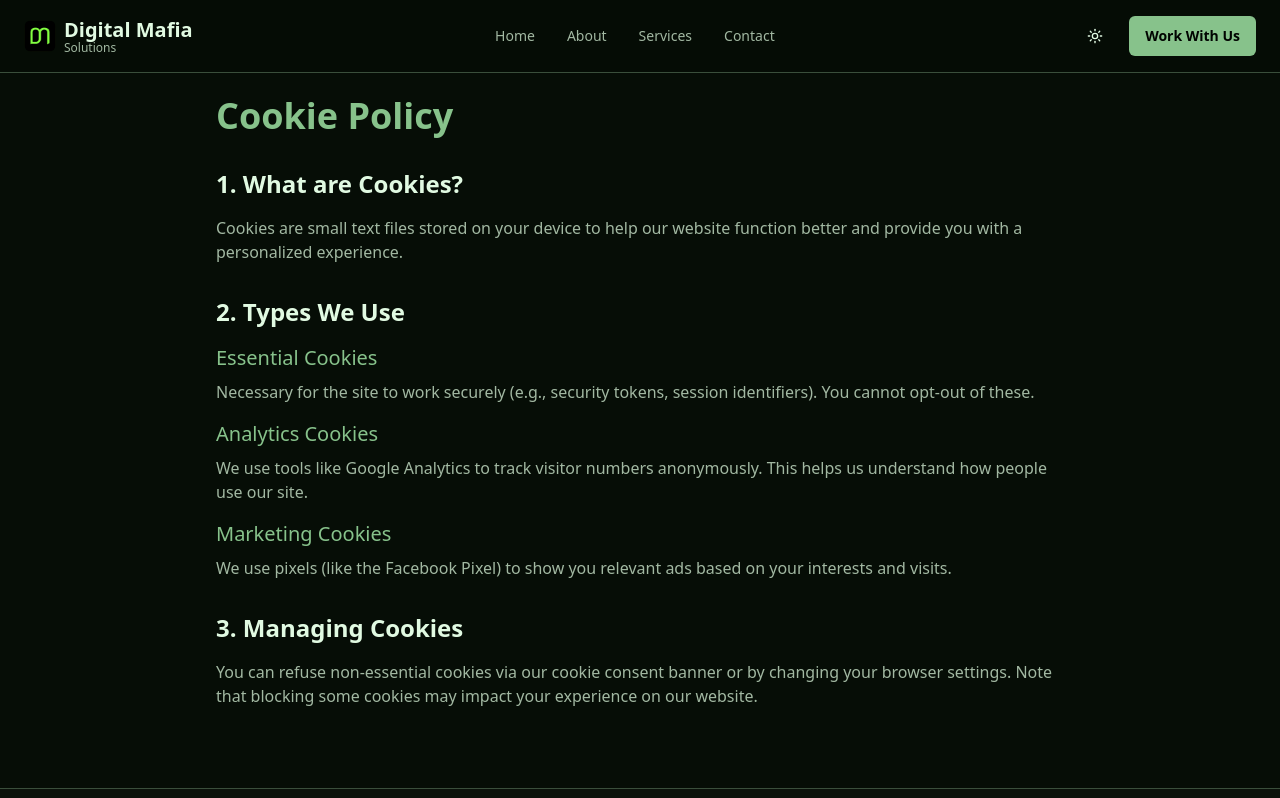
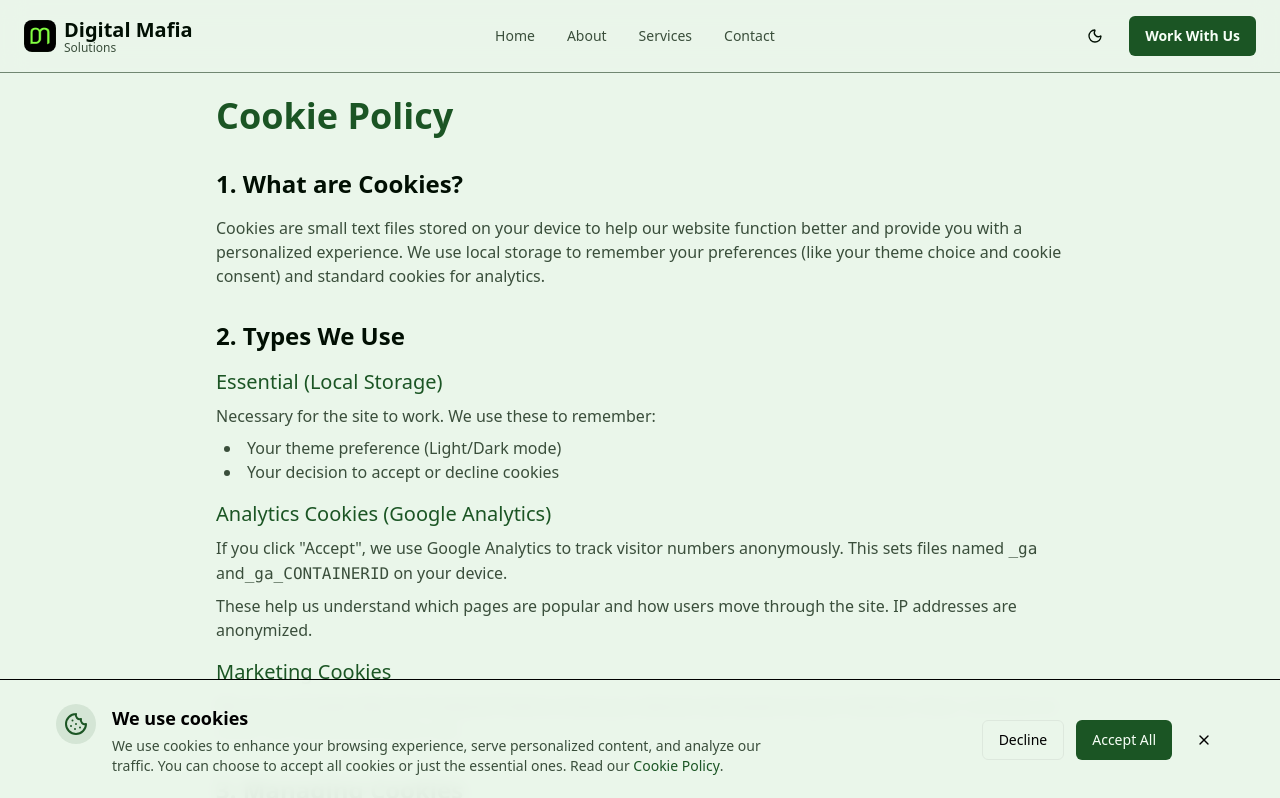
Before and after one commit to fawkesdbs/digital-mafia-landing, a React (Vite) app: page /cookies in a window 1280 px wide. Shown: the top 798 px of the page. Built offline with nearby package versions, Linux system fonts and the light colour scheme.

Commit message:
feat: Added analytics

```diff
--- a/src/App.tsx
+++ b/src/App.tsx
@@ -15,6 +15,8 @@ import NotFound from "./pages/NotFound";
 import Privacy from "./pages/Privacy";
 import Terms from "./pages/Terms";
 import Cookies from "./pages/Cookies";
+import { Analytics } from "./components/Analytics";
+import { CookieConsent } from "./components/CookieConsent";
 
 const queryClient = new QueryClient();
 
@@ -29,12 +31,13 @@ function ScrollToTop() {
 }
 
 const App = () => (
-  <ThemeProvider defaultTheme="dark">
+  <ThemeProvider>
     <QueryClientProvider client={queryClient}>
       <TooltipProvider>
         <Toaster />
         <Sonner />
         <BrowserRouter>
+          <Analytics />
           <ScrollToTop />
           <Routes>
             <Route path="/" element={<Index />} />
@@ -52,6 +55,7 @@ const App = () => (
             {/* ADD ALL CUSTOM ROUTES ABOVE THE CATCH-ALL "*" ROUTE */}
             <Route path="*" element={<NotFound />} />
           </Routes>
+          <CookieConsent />
         </BrowserRouter>
       </TooltipProvider>
     </QueryClientProvider>
--- /dev/null
+++ b/src/components/Analytics.tsx
@@ -0,0 +1,35 @@
+import { useEffect } from "react";
+
+const GA_MEASUREMENT_ID = "G-426V5VQE2J"; // Replace with your actual ID
+
+export function Analytics() {
+  useEffect(() => {
+    // 1. Check if user has consented
+    const consent = localStorage.getItem("digital-mafia-cookie-consent");
+
+    if (consent === "accepted") {
+      // 2. Load the Google Analytics Script dynamically
+      const script = document.createElement("script");
+      script.src = `https://www.googletagmanager.com/gtag/js?id=${GA_MEASUREMENT_ID}`;
+      script.async = true;
+      document.head.appendChild(script);
+
+      // 3. Initialize the global function
+      window.dataLayer = window.dataLayer || [];
+      function gtag(...args: (string | Date | number | boolean | object)[]) {
+        window.dataLayer.push(args);
+      }
+      gtag("js", new Date());
+      gtag("config", GA_MEASUREMENT_ID);
+    }
+  }, []);
+
+  return null; // This component renders nothing visually
+}
+
+// Add TypeScript support for the window object
+declare global {
+  interface Window {
+    dataLayer: unknown[];
+  }
+}
--- /dev/null
+++ b/src/components/CookieConsent.tsx
@@ -0,0 +1,82 @@
+import { useState, useEffect } from "react";
+import { Button } from "./ui/button";
+import { Link } from "react-router-dom";
+import { Cookie, X } from "lucide-react";
+
+export function CookieConsent() {
+  const [isVisible, setIsVisible] = useState(false);
+
+  useEffect(() => {
+    // Check if the user has already made a choice
+    const consent = localStorage.getItem("digital-mafia-cookie-consent");
+    if (!consent) {
+      // Small delay to make the entrance smoother
+      const timer = setTimeout(() => setIsVisible(true), 1000);
+      return () => clearTimeout(timer);
+    }
+  }, []);
+
+  const handleAccept = () => {
+    localStorage.setItem("digital-mafia-cookie-consent", "accepted");
+    setIsVisible(false);
+  };
+
+  const handleDecline = () => {
+    localStorage.setItem("digital-mafia-cookie-consent", "declined");
+    setIsVisible(false);
+  };
+
+  if (!isVisible) return null;
+
+  return (
+    <div className="fixed bottom-0 left-0 right-0 z-50 p-4 md:p-6 bg-background/95 backdrop-blur border-t shadow-lg animate-in slide-in-from-bottom duration-500">
+      <div className="container mx-auto max-w-7xl flex flex-col md:flex-row items-center justify-between gap-4">
+        <div className="flex items-start gap-4 flex-1">
+          <div className="p-2 bg-primary/10 rounded-full hidden md:block">
+            <Cookie className="h-6 w-6 text-primary" />
+          </div>
+          <div className="space-y-1">
+            <h3 className="font-semibold text-lg flex items-center gap-2">
+              We use cookies
+              <Cookie className="h-5 w-5 text-primary md:hidden" />
+            </h3>
+            <p className="text-muted-foreground text-sm max-w-2xl">
+              We use cookies to enhance your browsing experience, serve
+              personalized content, and analyze our traffic. You can choose to
+              accept all cookies or just the essential ones. Read our{" "}
+              <Link
+                to="/cookies"
+                className="text-primary hover:underline font-medium"
+              >
+                Cookie Policy
+              </Link>
+              .
+            </p>
+          </div>
+        </div>
+
+        <div className="flex items-center gap-3 w-full md:w-auto">
+          <Button
+            variant="outline"
+            onClick={handleDecline}
+            className="flex-1 md:flex-none"
+          >
+            Decline
+          </Button>
+          <Button onClick={handleAccept} className="flex-1 md:flex-none">
+            Accept All
+          </Button>
+          <Button
+            variant="ghost"
+            size="icon"
+            onClick={() => setIsVisible(false)} // Just closes the banner without saving preference (optional)
+            className="hidden md:inline-flex"
+            aria-label="Close cookie banner"
+          >
+            <X className="h-4 w-4" />
+          </Button>
+        </div>
+      </div>
+    </div>
+  );
+}
--- a/src/hooks/use-theme.tsx
+++ b/src/hooks/use-theme.tsx
@@ -24,13 +24,24 @@ const ThemeProviderContext = createContext<ThemeProviderState>(initialState);
 
 export function ThemeProvider({
   children,
-  defaultTheme = "dark",
   storageKey = "digital-mafia-theme",
   ...props
 }: ThemeProviderProps) {
-  const [theme, setTheme] = useState<Theme>(
-    () => (localStorage.getItem(storageKey) as Theme) || defaultTheme,
-  );
+  const [theme, setTheme] = useState<Theme>(() => {
+    // 1. Check if the user has manually set a preference previously
+    const storedTheme = localStorage.getItem(storageKey) as Theme;
+    if (storedTheme) {
+      return storedTheme;
+    }
+
+    // 2. If not, check the system/browser preference
+    if (window.matchMedia("(prefers-color-scheme: dark)").matches) {
+      return "dark";
+    }
+
+    // 3. If system is light, return light
+    return "light";
+  });
 
   useEffect(() => {
     const root = window.document.documentElement;
--- a/src/pages/Cookies.tsx
+++ b/src/pages/Cookies.tsx
@@ -1,5 +1,6 @@
 import Navigation from "../components/Navigation";
 import Footer from "../components/Footer";
+import { Link } from "react-router-dom";
 
 export default function Cookies() {
   return (
@@ -18,7 +19,9 @@ export default function Cookies() {
               <p className="text-muted-foreground">
                 Cookies are small text files stored on your device to help our
                 website function better and provide you with a personalized
-                experience.
+                experience. We use local storage to remember your preferences
+                (like your theme choice and cookie consent) and standard cookies
+                for analytics.
               </p>
             </section>
 
@@ -27,21 +30,29 @@ export default function Cookies() {
               <div className="space-y-4">
                 <div>
                   <h3 className="text-xl font-medium text-primary mb-2">
-                    Essential Cookies
+                    Essential (Local Storage)
                   </h3>
                   <p className="text-muted-foreground">
-                    Necessary for the site to work securely (e.g., security
-                    tokens, session identifiers). You cannot opt-out of these.
+                    Necessary for the site to work. We use these to remember:
                   </p>
+                  <ul className="list-disc list-inside text-muted-foreground mt-2 ml-2">
+                    <li>Your theme preference (Light/Dark mode)</li>
+                    <li>Your decision to accept or decline cookies</li>
+                  </ul>
                 </div>
                 <div>
                   <h3 className="text-xl font-medium text-primary mb-2">
-                    Analytics Cookies
+                    Analytics Cookies (Google Analytics)
                   </h3>
                   <p className="text-muted-foreground">
-                    We use tools like Google Analytics to track visitor numbers
-                    anonymously. This helps us understand how people use our
-                    site.
+                    If you click "Accept", we use Google Analytics to track
+                    visitor numbers anonymously. This sets files named{" "}
+                    <code>_ga</code> and
+                    <code>_ga_CONTAINERID</code> on your device.
+                  </p>
+                  <p className="text-muted-foreground mt-2">
+                    These help us understand which pages are popular and how
+                    users move through the site. IP addresses are anonymized.
                   </p>
                 </div>
                 <div>
@@ -49,8 +60,12 @@ export default function Cookies() {
                     Marketing Cookies
                   </h3>
                   <p className="text-muted-foreground">
-                    We use pixels (like the Facebook Pixel) to show you relevant
-                    ads based on your interests and visits.
+                    We may use pixels (like the Facebook Pixel) to show you
+                    relevant ads based on your interests.
+                    <span className="italic opacity-80">
+                      {" "}
+                      (Note: Currently not active, but reserved for future use).
+                    </span>
                   </p>
                 </div>
               </div>
@@ -62,8 +77,12 @@ export default function Cookies() {
               </h2>
               <p className="text-muted-foreground">
                 You can refuse non-essential cookies via our cookie consent
-                banner or by changing your browser settings. Note that blocking
-                some cookies may impact your experience on our website.
+                banner. If you previously accepted and wish to change your mind,
+                you can clear your browser's local storage or{" "}
+                <Link to="/contact" className="text-primary hover:underline">
+                  contact us
+                </Link>
+                .
               </p>
             </section>
           </div>
```
